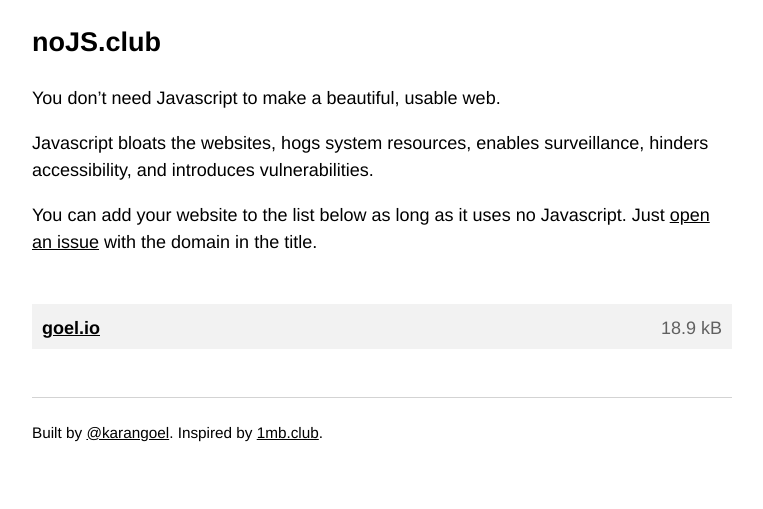
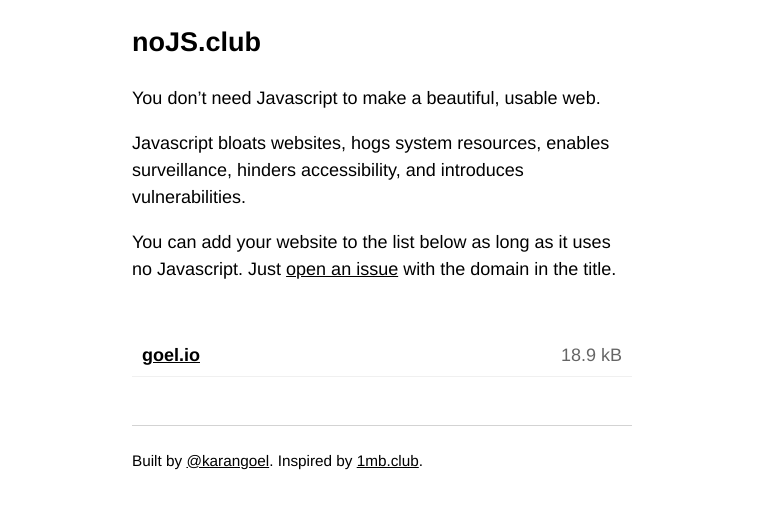
Before and after one commit to karan/nojs.club, a Jekyll site: the page built from index.md, in a window 1280 px wide. Shown: the top 509 px of the page, without its empty margins (258-1021 px from the left). Built offline with Jekyll 4.4.1, drawn with Linux system fonts in a browser that asks for light colours.

Commit message:
final site

```diff
--- a/_layouts/default.html
+++ b/_layouts/default.html
@@ -10,6 +10,6 @@
     {{ content}}
 
     <footer>
-        <p>Built by <a href="https://twitter.com/karangoel">@karangoel</a>. Inspired by <a href="https://1mb.club">1mb.club</a>.</p></footer>
+        <p>Built by <a href="https://twitter.com/karangoel" target="_blank">@karangoel</a>. Inspired by <a href="https://1mb.club" target="_blank">1mb.club</a>.</p></footer>
   </body>
 </html>
--- a/_sass/main.scss
+++ b/_sass/main.scss
@@ -4,9 +4,9 @@
 body {
   background: $backgroundColor;
   color: $bodyColor;
-  font: 18px/1.5 "Helvetica", "Arial", sans-serif;
+  font: 18px/1.5 "Helvetica", sans-serif;
   margin: 0 auto;
-  max-width: 700px;
+  max-width: 500px;
   width: 100%;
 }
 
@@ -27,7 +27,7 @@
     padding: 0;
 }
 ul li {
-    background: rgba(0,0,0,0.05);
+    border-bottom: 1px solid #F0F0F0;
     line-height: 1;
     margin: 0 0 0.5rem 0;
     padding: 15px 10px 12px;
--- a/index.md
+++ b/index.md
@@ -7,7 +7,7 @@
 
 You don't need Javascript to make a beautiful, usable web.
 
-Javascript bloats the websites, hogs system resources, enables surveillance, hinders accessibility, and introduces vulnerabilities.
+Javascript bloats websites, hogs system resources, enables surveillance, hinders accessibility, and introduces vulnerabilities.
 
 You can add your website to the list below as long as it uses no Javascript. Just [open an issue](https://github.com/karan/nojs.club/issues) with the domain in the title.
 
@@ -16,8 +16,7 @@
 {% for member in ordered_items %}
   <li>
     <a href="https://{{ member.domain }}" target="_blank">
-      {{ member.domain }}
-    </a>
+      {{ member.domain }}</a>
     <span class="after">{{ member.size | truncate: 4, "" }} kB</span>
   </li>
 {% endfor %}
```
Also changed, not shown: .github/workflows/main.yml, 5 other files.
